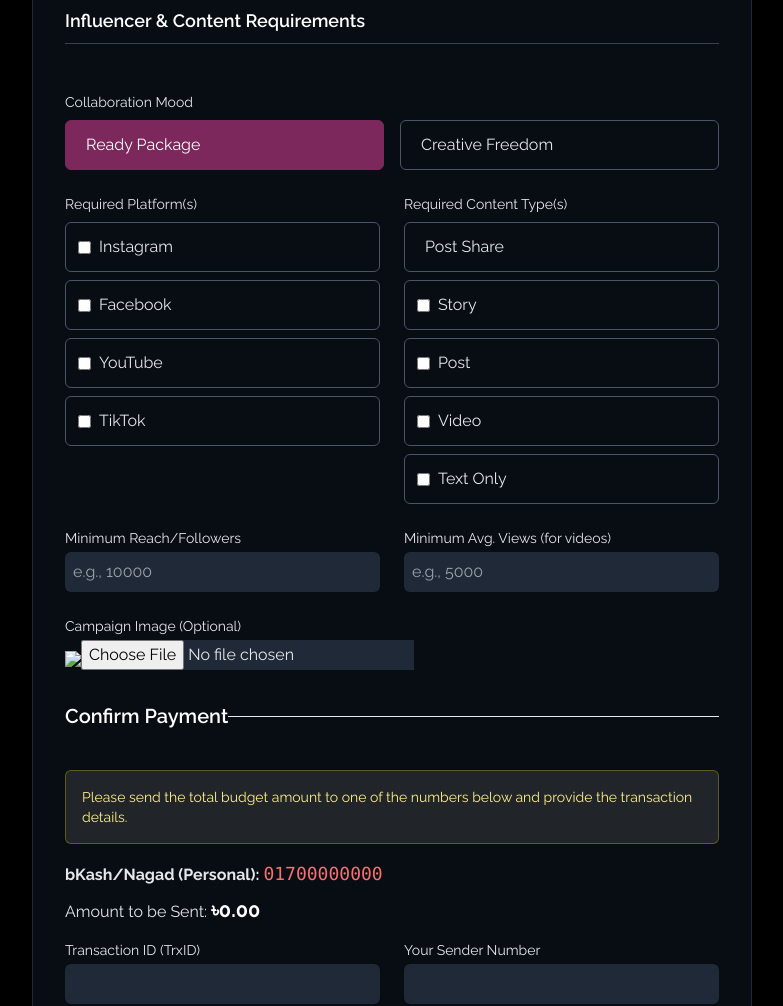
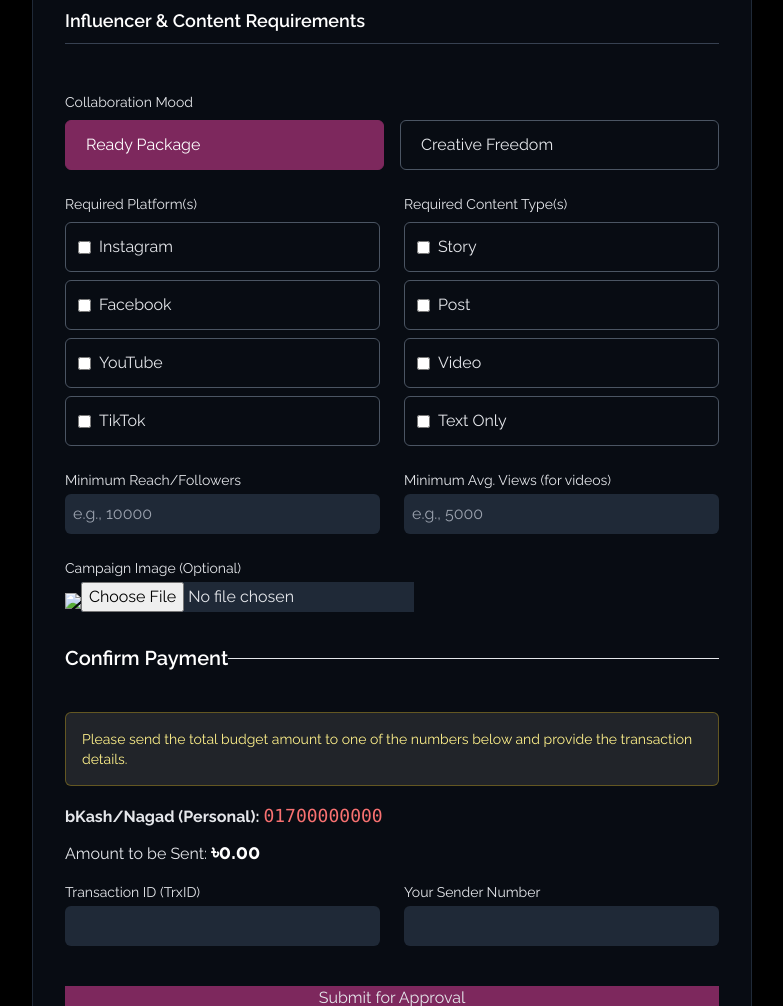
Before and after one commit to hoingut/e2splatfrom, a Flask app: page /pf/dashboard/ad in a window 1280 px wide. Shown: the part 671-1677 px from the top of the page, without its empty margins (248-1031 px from the left). Run offline with Flask 3, Linux system fonts and the light colour scheme; some libraries are stand-ins or nearby versions.

Commit message:
Update pf_post_ad.html

```diff
--- a/templates/pf_post_ad.html
+++ b/templates/pf_post_ad.html
@@ -60,12 +60,7 @@
                     </div>
                     <div>
                         <label class="block text-sm mb-2">Required Content Type(s)</label>
-                        <div id="contentTypes" class="space-y-2">
-                            <label class="checkbox-label">
-            <input type="checkbox" value="post-share" class="h-4 w-4 hidden">
-            <span class="ml-2">Post Share</span>
-        </label>
-                            <label class="checkbox-label"><input type="checkbox" value="story"><span class="ml-2">Story</span></label><label class="checkbox-label"><input type="checkbox" value="post"><span class="ml-2">Post</span></label><label class="checkbox-label"><input type="checkbox" value="video"><span class="ml-2">Video</span></label><label class="checkbox-label"><input type="checkbox" value="text-only"><span class="ml-2">Text Only</span></label></div>
+                        <div id="contentTypes" class="space-y-2"><label class="checkbox-label"><input type="checkbox" value="story"><span class="ml-2">Story</span></label><label class="checkbox-label"><input type="checkbox" value="post"><span class="ml-2">Post</span></label><label class="checkbox-label"><input type="checkbox" value="video"><span class="ml-2">Video</span></label><label class="checkbox-label"><input type="checkbox" value="text-only"><span class="ml-2">Text Only</span></label></div>
                     </div>
                 </div>
                 <div class="grid grid-cols-1 md:grid-cols-2 gap-6">
```
